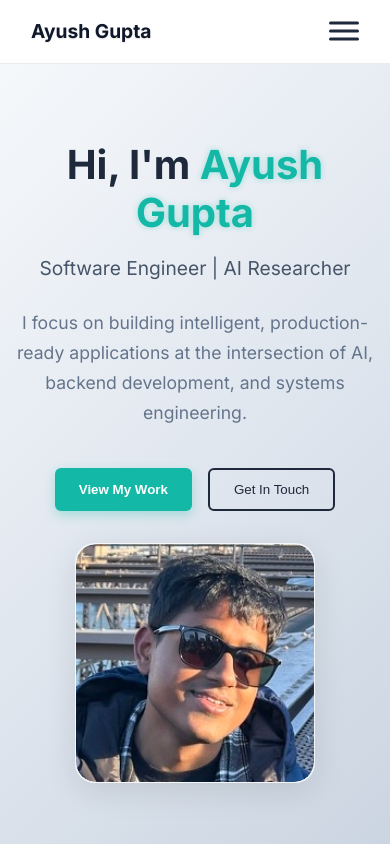
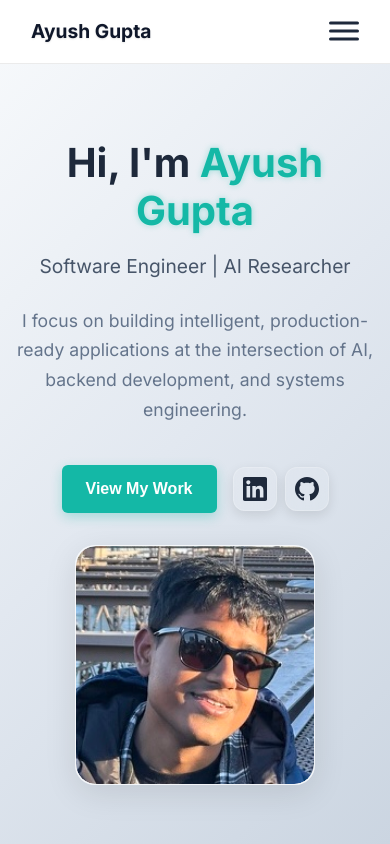
Before and after one commit to ayushagupta/ayushagupta.github.io, a React (Create React App) app: page / in a window 390 px wide. Shown: the top 844 px of the page. Built offline with nearby package versions, Linux system fonts and the light colour scheme.

Commit message:
Replace 'Get In Touch' button with LinkedIn and GitHub icons, update location link to open Google Maps in new tab

```diff
--- a/src/components/Contact.js
+++ b/src/components/Contact.js
@@ -80,7 +80,7 @@
       icon: "📍",
       title: "Location",
       value: contactData.location,
-      link: "#"
+      link: "https://www.google.com/maps/search/Amherst,+MA"
     }
   ];
 
@@ -96,7 +96,13 @@
             </p>
             <div className="contact-methods">
               {contactInfo && contactInfo.map((info, index) => (
-                <a key={index} href={info.link} className="contact-method">
+                <a
+                  key={index}
+                  href={info.link}
+                  className="contact-method"
+                  target={info.title === "Location" ? "_blank" : undefined}
+                  rel={info.title === "Location" ? "noopener noreferrer" : undefined}
+                >
                   <div className="contact-icon">{info.icon}</div>
                   <div className="contact-details">
                     <h4>{info.title}</h4>
--- a/src/components/Intro.css
+++ b/src/components/Intro.css
@@ -82,13 +82,84 @@
   display: flex;
   gap: 1rem;
   flex-wrap: wrap;
+  align-items: center;
+}
+
+.social-icons {
+  display: flex;
+  gap: 0.75rem;
+  align-items: center;
+}
+
+.social-icon {
+  display: flex;
+  align-items: center;
+  justify-content: center;
+  width: 48px;
+  height: 48px;
+  border-radius: 12px;
+  background: rgba(255, 255, 255, 0.1);
+  backdrop-filter: blur(10px);
+  border: 1px solid rgba(255, 255, 255, 0.2);
+  color: #1e293b;
+  text-decoration: none;
+  transition: all 0.3s ease;
+  box-shadow: 0 4px 12px rgba(0, 0, 0, 0.1);
+}
+
+[data-theme="dark"] .social-icon {
+  background: rgba(255, 255, 255, 0.05);
+  border: 1px solid rgba(255, 255, 255, 0.1);
+  color: white;
+  box-shadow: 0 4px 12px rgba(0, 0, 0, 0.3);
+}
+
+.social-icon:hover {
+  transform: translateY(-2px);
+  box-shadow: 0 8px 20px rgba(0, 0, 0, 0.15);
+  background: rgba(255, 255, 255, 0.2);
+}
+
+[data-theme="dark"] .social-icon:hover {
+  background: rgba(255, 255, 255, 0.1);
+  box-shadow: 0 8px 20px rgba(0, 0, 0, 0.4);
+}
+
+.social-icon.linkedin:hover {
+  background: #0077b5;
+  color: white;
+  border-color: #0077b5;
+}
+
+.social-icon.github:hover {
+  background: #333;
+  color: white;
+  border-color: #333;
+}
+
+[data-theme="dark"] .social-icon.linkedin:hover {
+  background: #0077b5;
+  color: white;
+  border-color: #0077b5;
+}
+
+[data-theme="dark"] .social-icon.github:hover {
+  background: #333;
+  color: white;
+  border-color: #333;
 }
 
 .btn-primary {
   background-color: #14b8a6;
   color: white;
   font-weight: 600;
+  font-size: 1rem;
   box-shadow: 0 4px 12px rgba(20, 184, 166, 0.3);
+  height: 48px;
+  padding: 0 1.5rem;
+  display: flex;
+  align-items: center;
+  justify-content: center;
 }
 
 .btn-primary:hover {
@@ -101,6 +172,11 @@
   background-color: transparent;
   color: #1e293b;
   border: 2px solid #1e293b;
+  height: 48px;
+  padding: 0 1.5rem;
+  display: flex;
+  align-items: center;
+  justify-content: center;
 }
 
 [data-theme="dark"] .btn-outline {
@@ -241,6 +317,15 @@
     justify-content: center;
   }
 
+  .social-icons {
+    gap: 0.5rem;
+  }
+
+  .social-icon {
+    width: 44px;
+    height: 44px;
+  }
+
   .profile-card {
     padding: 0;
     width: 240px;
--- a/src/components/Intro.js
+++ b/src/components/Intro.js
@@ -1,17 +1,22 @@
 import React, { useState, useEffect } from 'react';
 import './Intro.css';
-import { loadIntroData } from '../utils/portfolioData.js';
+import { loadIntroData, loadContactData } from '../utils/portfolioData.js';
 
 const Intro = () => {
   const [introData, setIntroData] = useState(null);
+  const [contactData, setContactData] = useState(null);
 
   useEffect(() => {
     const loadData = async () => {
       try {
-        const data = await loadIntroData();
-        setIntroData(data);
+        const [intro, contact] = await Promise.all([
+          loadIntroData(),
+          loadContactData()
+        ]);
+        setIntroData(intro);
+        setContactData(contact);
       } catch (error) {
-        console.error('Error loading intro data:', error);
+        console.error('Error loading data:', error);
       }
     };
     loadData();
@@ -24,7 +29,7 @@
     }
   };
 
-  if (!introData) {
+  if (!introData || !contactData) {
     return (
       <section id="intro" className="intro">
         <div className="container">
@@ -75,12 +80,30 @@
               >
                 View My Work
               </button>
-              <button
-                onClick={() => scrollToSection('contact')}
-                className="btn btn-outline"
-              >
-                {introData.buttonText || 'Get In Touch'}
-              </button>
+              <div className="social-icons">
+                <a
+                  href={contactData.linkedin}
+                  target="_blank"
+                  rel="noopener noreferrer"
+                  className="social-icon linkedin"
+                  aria-label="LinkedIn Profile"
+                >
+                  <svg width="24" height="24" viewBox="0 0 24 24" fill="currentColor">
+                    <path d="M20.447 20.452h-3.554v-5.569c0-1.328-.027-3.037-1.852-3.037-1.853 0-2.136 1.445-2.136 2.939v5.667H9.351V9h3.414v1.561h.046c.477-.9 1.637-1.85 3.37-1.85 3.601 0 4.267 2.37 4.267 5.455v6.286zM5.337 7.433c-1.144 0-2.063-.926-2.063-2.065 0-1.138.92-2.063 2.063-2.063 1.14 0 2.064.925 2.064 2.063 0 1.139-.925 2.065-2.064 2.065zm1.782 13.019H3.555V9h3.564v11.452zM22.225 0H1.771C.792 0 0 .774 0 1.729v20.542C0 23.227.792 24 1.771 24h20.451C23.2 24 24 23.227 24 22.271V1.729C24 .774 23.2 0 22.222 0h.003z"/>
+                  </svg>
+                </a>
+                <a
+                  href={contactData.github}
+                  target="_blank"
+                  rel="noopener noreferrer"
+                  className="social-icon github"
+                  aria-label="GitHub Profile"
+                >
+                  <svg width="24" height="24" viewBox="0 0 24 24" fill="currentColor">
+                    <path d="M12 0c-6.626 0-12 5.373-12 12 0 5.302 3.438 9.8 8.207 11.387.599.111.793-.261.793-.577v-2.234c-3.338.726-4.033-1.416-4.033-1.416-.546-1.387-1.333-1.756-1.333-1.756-1.089-.745.083-.729.083-.729 1.205.084 1.839 1.237 1.839 1.237 1.07 1.834 2.807 1.304 3.492.997.107-.775.418-1.305.762-1.604-2.665-.305-5.467-1.334-5.467-5.931 0-1.311.469-2.381 1.236-3.221-.124-.303-.535-1.524.117-3.176 0 0 1.008-.322 3.301 1.23.957-.266 1.983-.399 3.003-.404 1.02.005 2.047.138 3.006.404 2.291-1.552 3.297-1.23 3.297-1.23.653 1.653.242 2.874.118 3.176.77.84 1.235 1.911 1.235 3.221 0 4.609-2.807 5.624-5.479 5.921.43.372.823 1.102.823 2.222v3.293c0 .319.192.694.801.576 4.765-1.589 8.199-6.086 8.199-11.386 0-6.627-5.373-12-12-12z"/>
+                  </svg>
+                </a>
+              </div>
             </div>
           </div>
           <div className="intro-image">
```
